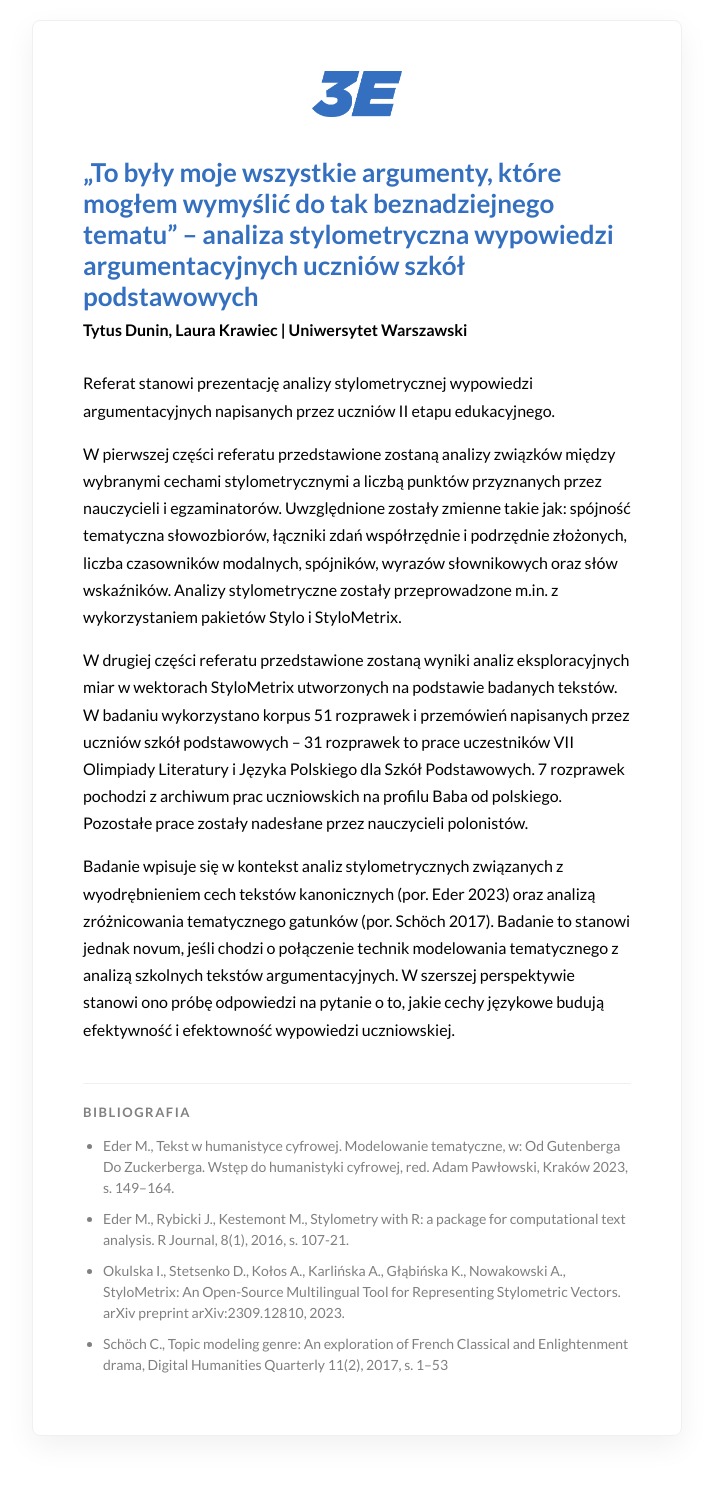
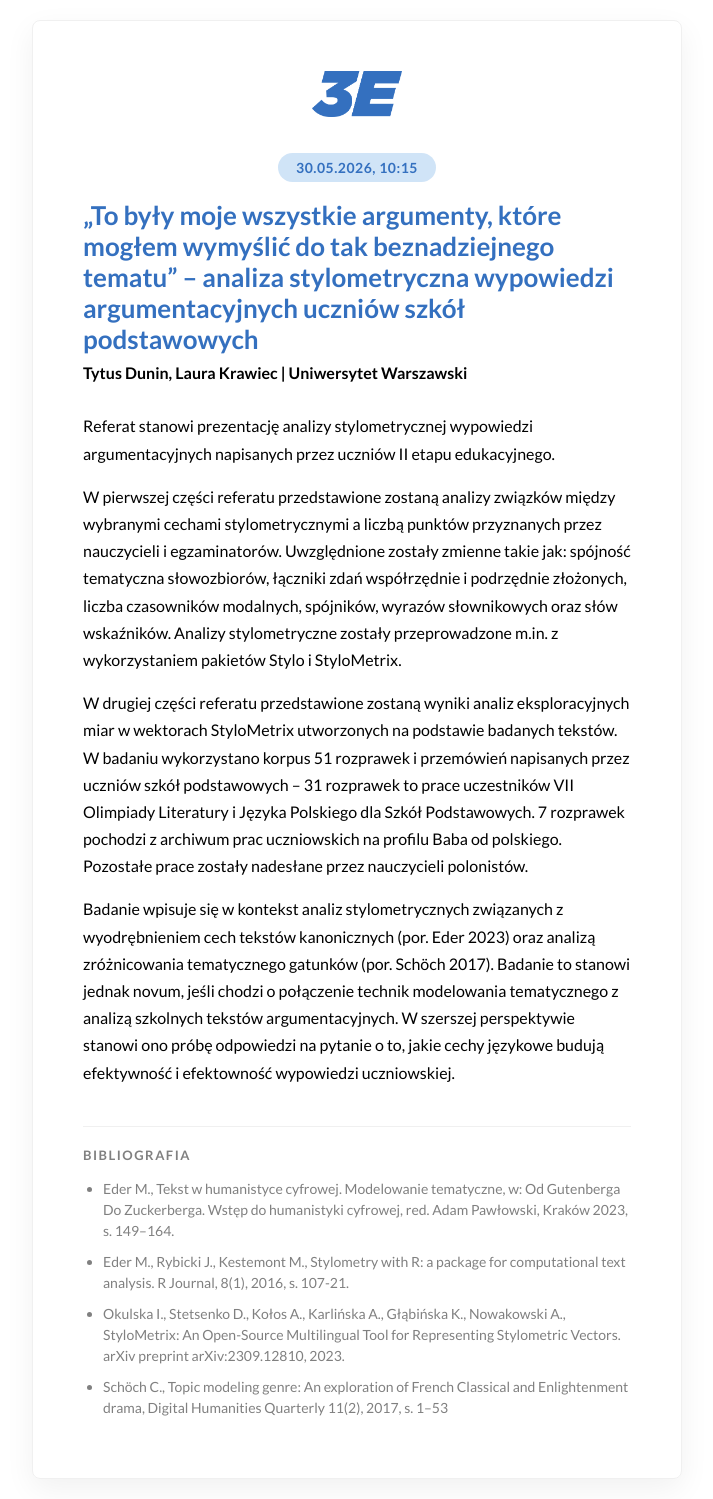
Before and after one commit to tytusdunin/3e5, a Jekyll site: the page built from dunin-krawiec.md, in a window 1280 px wide. Shown: the whole page, without its empty margins (283-996 px from the left). Built offline with Jekyll 4.4.1, drawn with Linux system fonts in a browser that asks for light colours; before the commit the page ends 1456 px from its top, so only the background shows below that.

Commit message:
Add date

```diff
--- a/_layouts/abstract.html
+++ b/_layouts/abstract.html
@@ -100,6 +100,11 @@
 
     <div class="abstract-container">
         <img src="{{ site.baseurl }}/3Elogo.png" alt="3E Logo" style="display:block; margin:0 auto 40px auto; max-width:90px; width:100%;">
+        {% if page.date %}
+        <div style="text-align:center; margin-bottom:24px;">
+            <span style="background-color:#d0e4f7; color:#3470BF; padding:6px 18px; border-radius:999px; font-size:14px; font-weight:700; letter-spacing:0.5px;">{{ page.date }}</span>
+        </div>
+        {% endif %}
         <h1 class="title">{{ page.title }}</h1>
         <div class="author">{{ page.author }}</div>
 
--- a/dunin-krawiec.md
+++ b/dunin-krawiec.md
@@ -2,6 +2,7 @@
 layout: abstract
 title: "„To były moje wszystkie argumenty, które mogłem wymyślić do tak beznadziejnego tematu” – analiza stylometryczna wypowiedzi argumentacyjnych uczniów szkół podstawowych"
 author: "Tytus Dunin, Laura Krawiec | Uniwersytet Warszawski"
+date: "30.05.2026, 10:15"
 references:
   - "Eder M., Tekst w humanistyce cyfrowej. Modelowanie tematyczne, w: Od Gutenberga Do Zuckerberga. Wstęp do humanistyki cyfrowej, red. Adam Pawłowski, Kraków 2023, s. 149–164."
   - "Eder M., Rybicki J., Kestemont M., Stylometry with R: a package for computational text analysis. R Journal, 8(1), 2016, s. 107-21."
```
